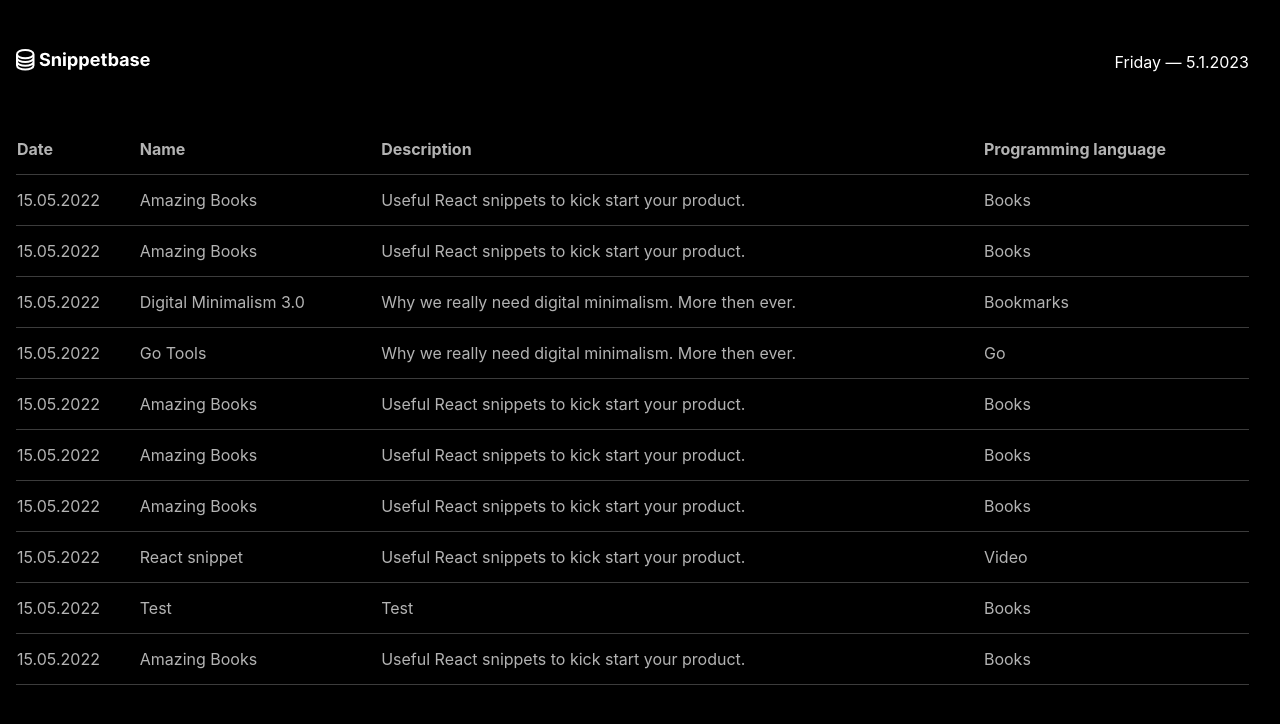
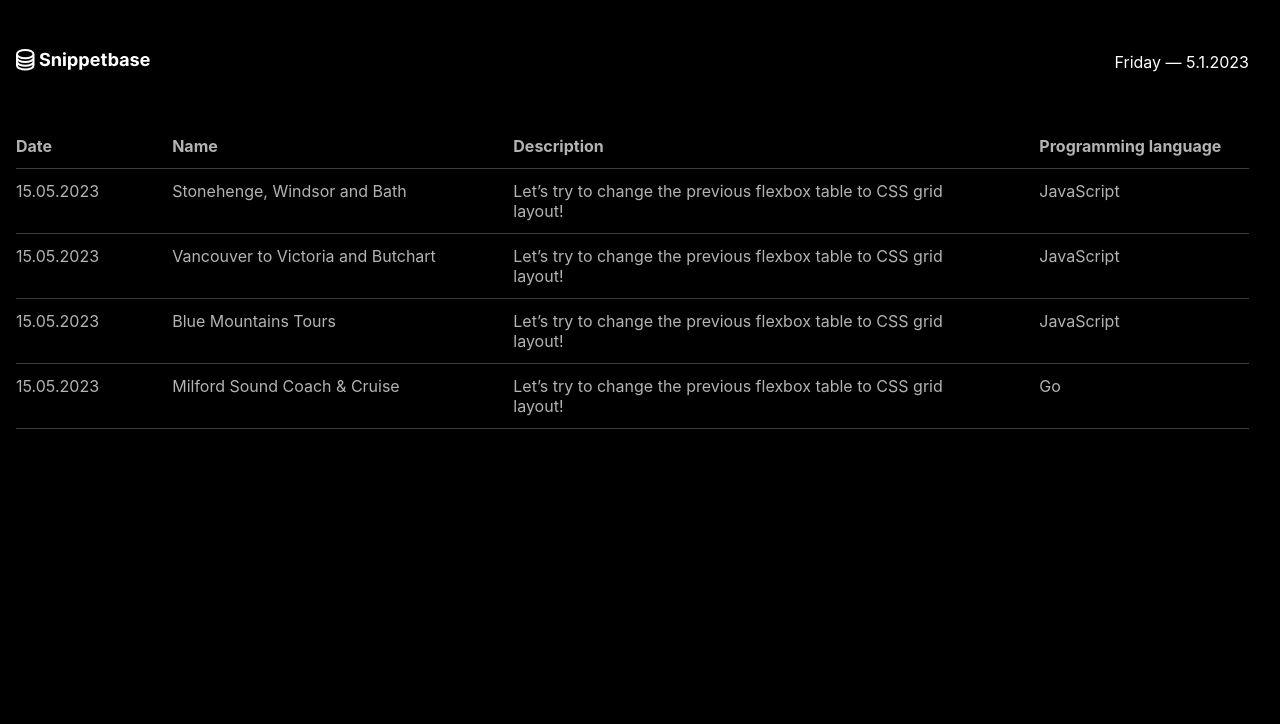
Before and after one commit to nenadmarinkovic/snippetbase, a Next.js app: page / in a window 1280 px wide. Shown: the top 724 px of the page. Built offline with nearby package versions, Linux system fonts and the light colour scheme.

Commit message:
flex table added

```diff
--- a/components/Snippets.tsx
+++ b/components/Snippets.tsx
@@ -1,50 +1,69 @@
 import React from "react";
-import { Table, TableInfo, TableElement } from "../styles/components/snippets";
-import Link from "next/link";
 
 function Snippets({ posts }: any) {
   return (
-    <div>
-      <Table>
-        <tbody>
-          <TableInfo>
-            <th>Date</th>
-            <th>Name</th>
-            <th>Description</th>
-            <th>Programming language</th>
-          </TableInfo>
-          {posts.map((post: any, index: any) => (
-            <TableElement key={index}>
-              <td>{post.data.date}</td>
-              <td>
-                {/* <svg
-                    width="15"
-                    height="15"
-                    viewBox="0 0 15 15"
-                    fill="none"
-                    xmlns="http://www.w3.org/2000/svg"
-                  >
-                    <path
-                      d="M8.14645 3.14645C8.34171 2.95118 8.65829 2.95118 8.85355 3.14645L12.8536 7.14645C13.0488 7.34171 13.0488 7.65829 12.8536 7.85355L8.85355 11.8536C8.65829 12.0488 8.34171 12.0488 8.14645 11.8536C7.95118 11.6583 7.95118 11.3417 8.14645 11.1464L11.2929 8H2.5C2.22386 8 2 7.77614 2 7.5C2 7.22386 2.22386 7 2.5 7H11.2929L8.14645 3.85355C7.95118 3.65829 7.95118 3.34171 8.14645 3.14645Z"
-                      fill="currentColor"
-                      fill-rule="evenodd"
-                      clip-rule="evenodd"
-                    ></path>
-                  </svg> */}
-                <Link
-                  as={`/posts/${post.filePath.replace(/\.mdx?$/, "")}`}
-                  href={`/posts/[slug]`}
-                >
+    <div className="table-container" role="table" aria-label="Destinations">
+      <div className="flex-table header" role="rowgroup">
+        <div className="flex-row first" role="columnheader">
+          Date
+        </div>
+        <div className="flex-row" role="columnheader">
+          Name
+        </div>
+        <div className="flex-row" role="columnheader">
+          Description
+        </div>
+        <div className="flex-row" role="columnheader">
+          Programming language
+        </div>
+      </div>
+      <div className="flex-table row" role="rowgroup">
+        <div className="flex-row first" role="cell">
+          15.05.2023
+        </div>
+        <div className="flex-row" role="cell">
+          Stonehenge, Windsor and Bath
+        </div>
+        <div className="flex-row" role="cell">
+          Let’s try to change the previous flexbox table to CSS grid layout!
+        </div>
+        <div className="flex-row" role="cell">
+          JavaScript
+        </div>
+      </div>
+      <div className="flex-table row" role="rowgroup">
+        <div className="flex-row first" role="cell">
+          15.05.2023
+        </div>
+        <div className="flex-row" role="cell">
+          Vancouver to Victoria and Butchart
+        </div>
+        <div className="flex-row" role="cell">
+          Let’s try to change the previous flexbox table to CSS grid layout!
+        </div>
+        <div className="flex-row" role="cell">
+          JavaScript
+        </div>
+      </div>
 
-                  {post.data.title}
-                </Link>
-              </td>
-              <td>{post.data.description}</td>
-              <td>{post.data.category}</td>
-            </TableElement>
-          ))}
-        </tbody>
-      </Table>
+      <div className="flex-table row">
+        <div className="flex-row first" role="cell">
+          15.05.2023
+        </div>
+        <div className="flex-row">Blue Mountains Tours</div>
+        <div className="flex-row">
+          Let’s try to change the previous flexbox table to CSS grid layout!
+        </div>
+        <div className="flex-row">JavaScript</div>
+      </div>
+      <div className="flex-table row">
+        <div className="flex-row first">15.05.2023</div>
+        <div className="flex-row">Milford Sound Coach & Cruise</div>
+        <div className="flex-row">
+          Let’s try to change the previous flexbox table to CSS grid layout!
+        </div>
+        <div className="flex-row">Go</div>
+      </div>
     </div>
   );
 }
--- a/styles/components/snippets.ts
+++ b/styles/components/snippets.ts
@@ -1,20 +1,21 @@
 import styled from "styled-components";
 
-export const Table = styled.table`
+export const Table = styled.div`
+display: table;
   width: 100%;
   border-collapse: collapse;
 
-  th {
+  span {
     text-align: start;
   }
 `;
 
-export const TableElement = styled.tr`
+export const TableElement = styled.div`
   border-bottom: 0.5px solid #3c3c3c;
   line-height: 3;
 `;
 
-export const TableInfo = styled.tr`
+export const TableInfo = styled.div`
   border-bottom: 0.5px solid #3c3c3c;
   line-height: 3;
 `;
--- a/styles/global.js
+++ b/styles/global.js
@@ -25,4 +25,78 @@ export const GlobalStyle = createGlobalStyle`
       text-decoration: none
     }
 
+    .table-container {
+      display: block;
+      width: 100%;
+    }
+
+    .flag-icon {
+      margin-right: 0.1em;
+    }
+
+    .flex-table {
+      display: flex;
+      flex-flow: row wrap;
+      justify-content: space-between;
+    }
+
+    .header {
+      border-bottom: 0.5px solid rgb(60, 60, 60);
+      font-weight: bold;
+    }
+
+    .row {
+      border-bottom: 0.5px solid rgb(60, 60, 60);
+    }
+
+    .flex-row {
+      width: calc(100% / 4);
+      text-align: start;
+      padding: 0.75rem 0.75rem 0.75rem 0;
+
+      &:first-of-type {
+        width: 10%;
+      }
+
+      &:nth-of-type(2) {
+        width: 25%;
+      }
+
+      &:nth-of-type(3) {
+        width: 40%;
+      }
+
+      &:nth-of-type(4) {
+        width: 17%;
+      }
+    }
+
+    .rowspan {
+      display: flex;
+      flex-flow: row wrap;
+      align-items: flex-start;
+      justify-content: center;
+    }
+
+    .column {
+      display: flex;
+      flex-flow: column wrap;
+      width: 75%;
+      padding: 0;
+
+      .flex-row {
+        display: flex;
+        flex-flow: row wrap;
+        width: 100%;
+        padding: 0;
+        border: 0;
+        border-bottom: solid 1px #eaeaea;
+      }
+    }
+
+    .flex-cell {
+      width: calc(100% / 3);
+      text-align: start;
+      padding: 0.5em 0.5em;
+    }
 `;
```
